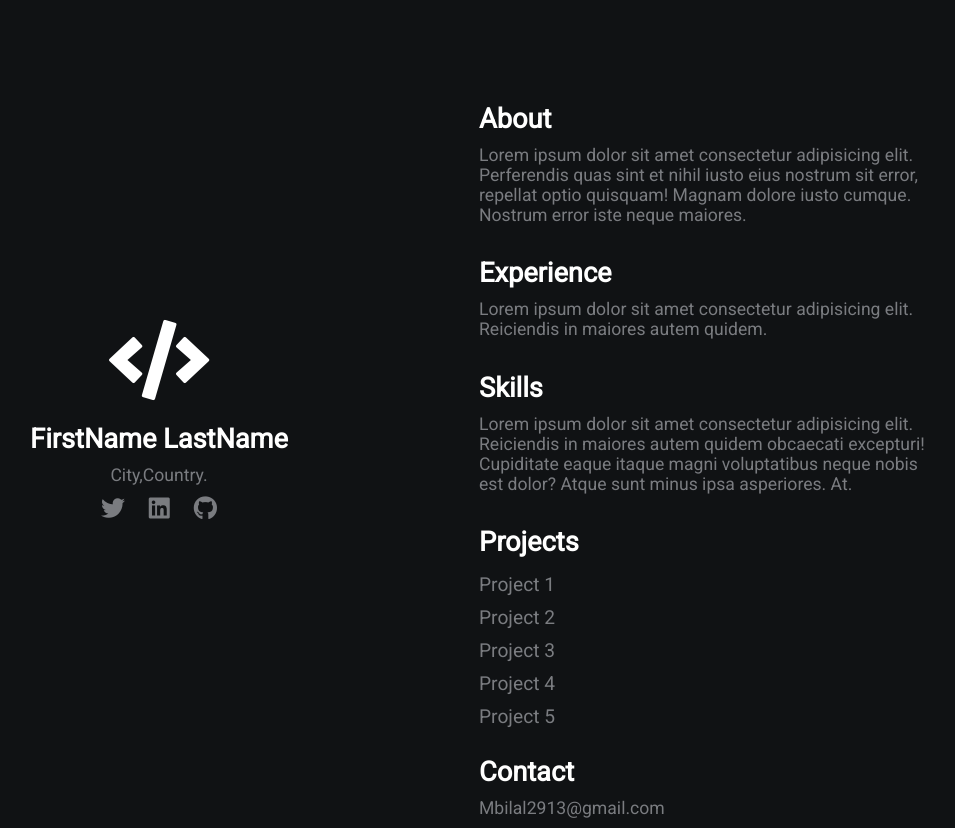
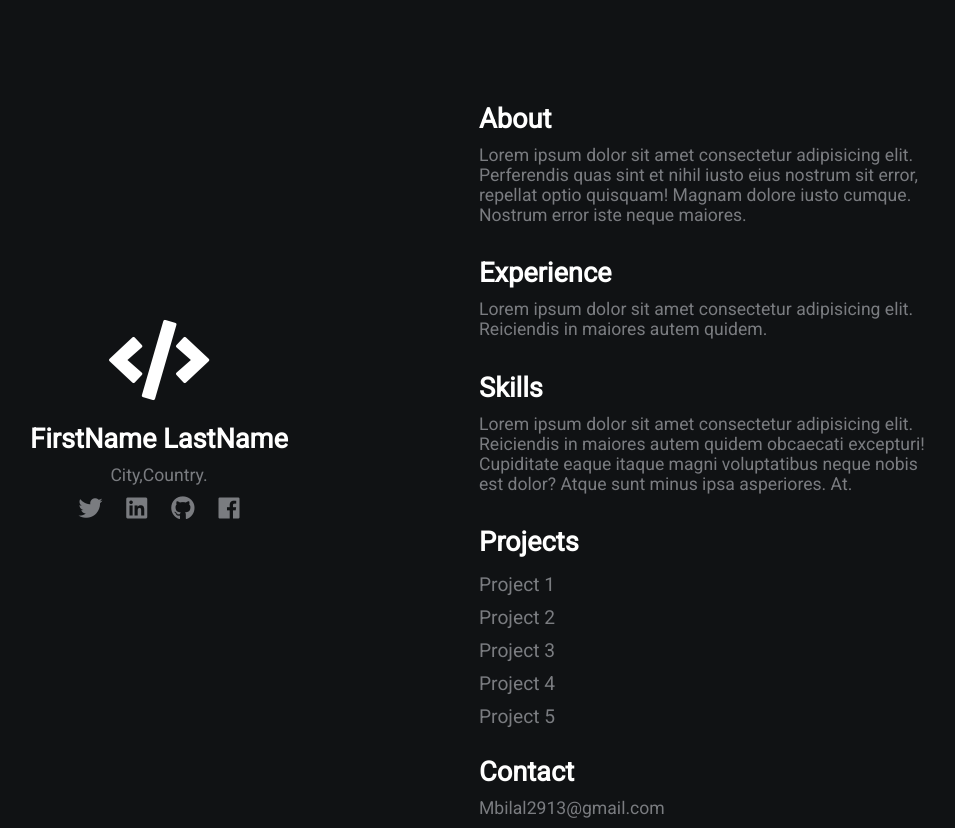
Before and after one commit to 1TXB1L4L/1TXB1L4L, a plain HTML site: page index.html in a window 1280 px wide. Shown: the whole page, without its empty margins (161-1116 px from the left). Drawn offline with Linux system fonts and the light colour scheme.

Commit message:
Update index.html

```diff
--- a/index.html
+++ b/index.html
@@ -17,6 +17,7 @@
             <a href="#"><i class="fab fa-twitter"></i></a>
             <a href="#"><i class="fab fa-linkedin"></i></a>
             <a href="#"><i class="fab fa-github"></i></a>
+            <a href="https://www.facebook.com/1TXB1L4L/"><i class="fab fa-facebook"></i></a>
         </div>
         <div class="section-2">
             <h2>About</h2>
```
